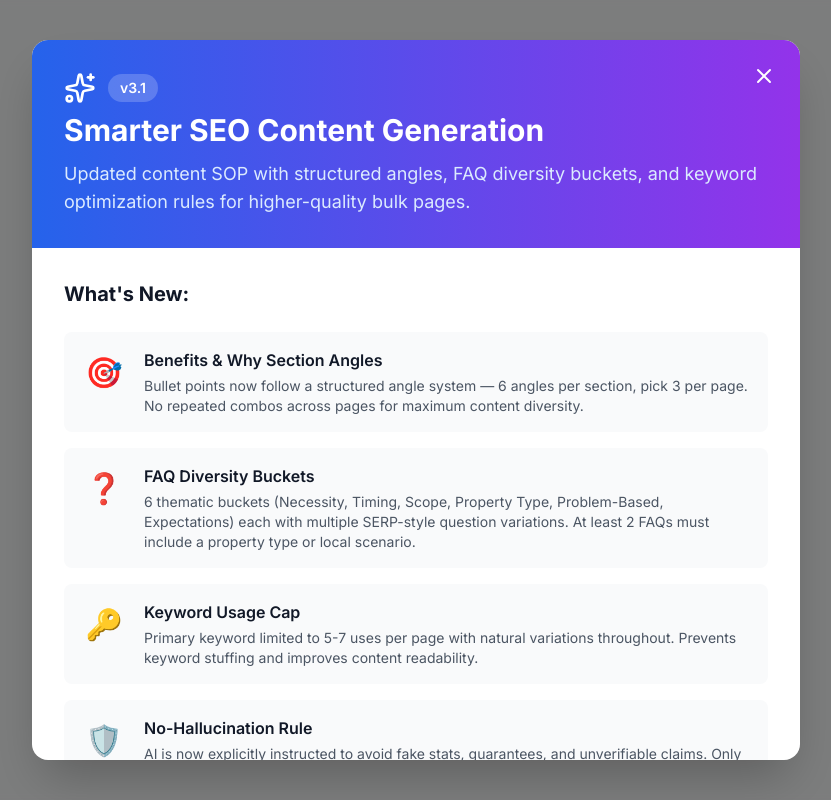
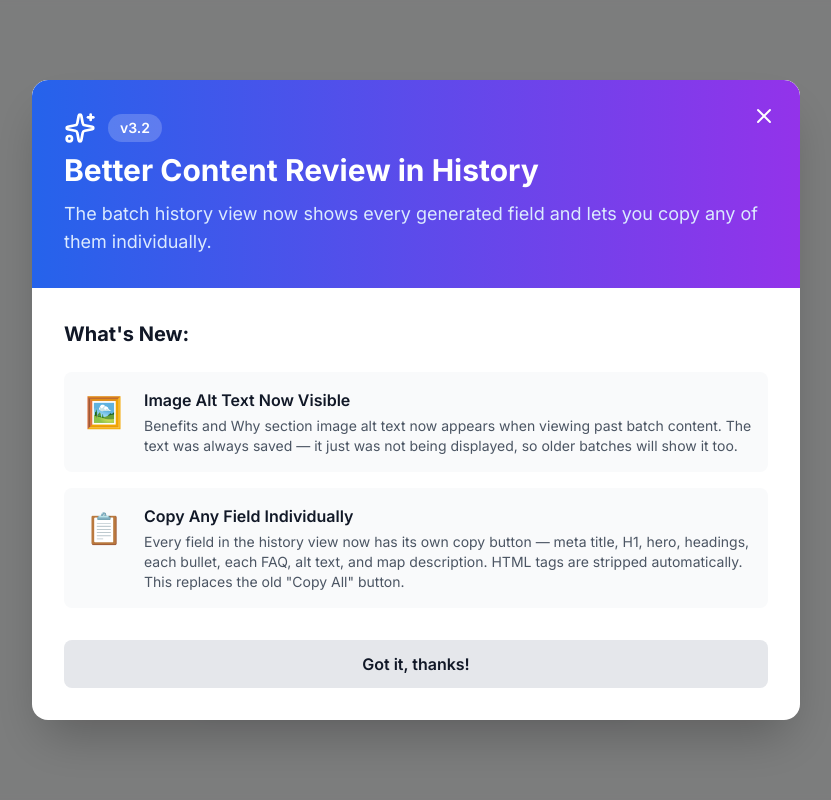
Before and after one commit to KaranSangoi/seo-page-generator, a Next.js app: page /login in a window 1280 px wide. Shown: the whole page, without its empty margins (224-1055 px from the left). Built offline with nearby package versions, Linux system fonts and the light colour scheme.

Commit message:
added alts in history tab

```diff
--- a/src/app/clients/[id]/BatchDetailModal.tsx
+++ b/src/app/clients/[id]/BatchDetailModal.tsx
@@ -11,6 +11,54 @@ import { getBatchDetailsAction } from './actions';
 interface BatchDetailModalProps {
   batchId: string;
   onClose: () => void;
+}
+
+/**
+ * Inline copy-to-clipboard button for a single content field.
+ * Owns its own "copied" state so each field gives independent feedback,
+ * mirroring the per-field copy affordance in ContentPreviewModal.
+ */
+function CopyFieldButton({ value, label }: { value: string; label: string }) {
+  const [copied, setCopied] = useState(false);
+
+  const handleCopy = async () => {
+    try {
+      // Strip HTML tags for clean copy (bullets are stored as HTML)
+      await navigator.clipboard.writeText(value.replace(/<[^>]*>/g, ''));
+      setCopied(true);
+      setTimeout(() => setCopied(false), 2000);
+    } catch (err) {
+      console.error('Failed to copy:', err);
+    }
+  };
+
+  return (
+    <button
+      onClick={handleCopy}
+      title={copied ? 'Copied!' : `Copy ${label}`}
+      className="flex-shrink-0 p-1 text-gray-400 hover:text-green-600 dark:hover:text-green-400 transition-colors"
+    >
+      {copied ? (
+        <svg className="w-3.5 h-3.5 text-green-600 dark:text-green-400" fill="none" stroke="currentColor" viewBox="0 0 24 24">
+          <path strokeLinecap="round" strokeLinejoin="round" strokeWidth={2} d="M5 13l4 4L19 7" />
+        </svg>
+      ) : (
+        <svg className="w-3.5 h-3.5" fill="none" stroke="currentColor" viewBox="0 0 24 24">
+          <path strokeLinecap="round" strokeLinejoin="round" strokeWidth={2} d="M8 16H6a2 2 0 01-2-2V6a2 2 0 012-2h8a2 2 0 012 2v2m-6 12h8a2 2 0 002-2v-8a2 2 0 00-2-2h-8a2 2 0 00-2 2v8a2 2 0 002 2z" />
+        </svg>
+      )}
+    </button>
+  );
+}
+
+/** A single content field: its rendered value plus an inline copy button. */
+function FieldRow({ label, copyValue, children }: { label: string; copyValue: string; children: React.ReactNode }) {
+  return (
+    <div className="flex items-start justify-between gap-2">
+      <div className="flex-1 min-w-0">{children}</div>
+      <CopyFieldButton value={copyValue} label={label} />
+    </div>
+  );
 }
 
 interface GeneratedPage {
@@ -49,7 +97,6 @@ export default function BatchDetailModal({ batchId, onClose }: BatchDetailModalP
   const [loading, setLoading] = useState(true);
   const [error, setError] = useState('');
   const [viewingContentPageId, setViewingContentPageId] = useState<string | null>(null);
-  const [copiedAll, setCopiedAll] = useState(false);
 
   // Fetch batch details
   useEffect(() => {
@@ -421,48 +468,26 @@ export default function BatchDetailModal({ batchId, onClose }: BatchDetailModalP
                                 {(() => {
                                   try {
                                     const content = JSON.parse(page.generatedContent);
-                                    const copyAllContent = () => {
-                                      const lines = [
-                                        `Meta Title: ${content.metaTitle || ''}`,
-                                        `Meta Description: ${content.metaDescription || ''}`,
-                                        `H1: ${content.h1 || ''}`,
-                                        `Hero Description: ${content.heroDescription || ''}`,
-                                        '',
-                                        `Benefits Heading: ${content.benefitsHeading || ''}`,
-                                        `Benefits Subheading: ${content.benefitsSubheading || ''}`,
-                                        ...(content.benefitsBullets || []).map((b: string, i: number) => `Benefit ${i + 1}: ${b.replace(/<[^>]*>/g, '')}`),
-                                        '',
-                                        `Why Heading: ${content.whyHeading || ''}`,
-                                        `Why Subheading: ${content.whySubheading || ''}`,
-                                        ...(content.whyBullets || []).map((b: string, i: number) => `Why ${i + 1}: ${b.replace(/<[^>]*>/g, '')}`),
-                                        '',
-                                        `FAQ Heading: ${content.faqHeading || ''}`,
-                                        ...(content.faqs || []).map((f: any, i: number) => `Q${i + 1}: ${f.question}\nA${i + 1}: ${f.answer}`),
-                                        '',
-                                        content.mapDescription ? `Map Description: ${content.mapDescription}` : '',
-                                      ].filter(Boolean).join('\n');
-                                      navigator.clipboard.writeText(lines);
-                                      setCopiedAll(true);
-                                      setTimeout(() => setCopiedAll(false), 2000);
-                                    };
                                     return (
                                       <div className="space-y-3">
                                         <div className="flex items-center justify-between mb-2">
                                           <h4 className="text-sm font-semibold text-gray-900 dark:text-white">Generated Content — {page.pageName}</h4>
-                                          <button
-                                            onClick={copyAllContent}
-                                            className="inline-flex items-center gap-1 px-2.5 py-1 text-xs font-medium text-gray-600 dark:text-gray-400 hover:bg-gray-200 dark:hover:bg-gray-600 rounded transition-colors"
-                                          >
-                                            {copiedAll ? 'Copied!' : 'Copy All'}
-                                          </button>
                                         </div>
 
                                         {/* Meta */}
                                         {(content.metaTitle || content.metaDescription) && (
                                           <div className="bg-white dark:bg-gray-800 rounded-lg p-3 border border-gray-200 dark:border-gray-600">
                                             <div className="text-xs font-semibold text-gray-500 dark:text-gray-400 uppercase mb-2">Meta</div>
-                                            {content.metaTitle && <p className="text-sm text-gray-900 dark:text-white mb-1"><span className="text-gray-500 dark:text-gray-400">Title:</span> {content.metaTitle}</p>}
-                                            {content.metaDescription && <p className="text-sm text-gray-900 dark:text-white"><span className="text-gray-500 dark:text-gray-400">Description:</span> {content.metaDescription}</p>}
+                                            {content.metaTitle && (
+                                              <FieldRow label="Meta Title" copyValue={content.metaTitle}>
+                                                <p className="text-sm text-gray-900 dark:text-white mb-1"><span className="text-gray-500 dark:text-gray-400">Title:</span> {content.metaTitle}</p>
+                                              </FieldRow>
+                                            )}
+                                            {content.metaDescription && (
+                                              <FieldRow label="Meta Description" copyValue={content.metaDescription}>
+                                                <p className="text-sm text-gray-900 dark:text-white"><span className="text-gray-500 dark:text-gray-400">Description:</span> {content.metaDescription}</p>
+                                              </FieldRow>
+                                            )}
                                           </div>
                                         )}
 
@@ -470,32 +495,76 @@ export default function BatchDetailModal({ batchId, onClose }: BatchDetailModalP
                                         {(content.h1 || content.heroDescription) && (
                                           <div className="bg-white dark:bg-gray-800 rounded-lg p-3 border border-gray-200 dark:border-gray-600">
                                             <div className="text-xs font-semibold text-gray-500 dark:text-gray-400 uppercase mb-2">Hero</div>
-                                            {content.h1 && <p className="text-sm font-medium text-gray-900 dark:text-white mb-1">{content.h1}</p>}
-                                            {content.heroDescription && <p className="text-sm text-gray-700 dark:text-gray-300">{content.heroDescription}</p>}
+                                            {content.h1 && (
+                                              <FieldRow label="H1" copyValue={content.h1}>
+                                                <p className="text-sm font-medium text-gray-900 dark:text-white mb-1">{content.h1}</p>
+                                              </FieldRow>
+                                            )}
+                                            {content.heroDescription && (
+                                              <FieldRow label="Hero Description" copyValue={content.heroDescription}>
+                                                <p className="text-sm text-gray-700 dark:text-gray-300">{content.heroDescription}</p>
+                                              </FieldRow>
+                                            )}
                                           </div>
                                         )}
 
                                         {/* Benefits */}
-                                        {(content.benefitsHeading || content.benefitsBullets?.length) && (
+                                        {(content.benefitsHeading || content.benefitsBullets?.length || content.benefitsImgAlt) && (
                                           <div className="bg-white dark:bg-gray-800 rounded-lg p-3 border border-gray-200 dark:border-gray-600">
                                             <div className="text-xs font-semibold text-gray-500 dark:text-gray-400 uppercase mb-2">Benefits</div>
-                                            {content.benefitsHeading && <p className="text-sm font-medium text-gray-900 dark:text-white mb-1">{content.benefitsHeading}</p>}
-                                            {content.benefitsSubheading && <p className="text-sm text-gray-600 dark:text-gray-400 mb-2">{content.benefitsSubheading}</p>}
+                                            {content.benefitsHeading && (
+                                              <FieldRow label="Benefits Heading" copyValue={content.benefitsHeading}>
+                                                <p className="text-sm font-medium text-gray-900 dark:text-white mb-1">{content.benefitsHeading}</p>
+                                              </FieldRow>
+                                            )}
+                                            {content.benefitsSubheading && (
+                                              <FieldRow label="Benefits Subheading" copyValue={content.benefitsSubheading}>
+                                                <p className="text-sm text-gray-600 dark:text-gray-400 mb-2">{content.benefitsSubheading}</p>
+                                              </FieldRow>
+                                            )}
                                             {content.benefitsBullets?.map((b: string, i: number) => (
-                                              <p key={i} className="text-sm text-gray-700 dark:text-gray-300 ml-2 mb-1" dangerouslySetInnerHTML={{ __html: `${i + 1}. ${b}` }} />
+                                              <FieldRow key={i} label={`Benefit ${i + 1}`} copyValue={b}>
+                                                <p className="text-sm text-gray-700 dark:text-gray-300 ml-2 mb-1" dangerouslySetInnerHTML={{ __html: `${i + 1}. ${b}` }} />
+                                              </FieldRow>
                                             ))}
+                                            {content.benefitsImgAlt && (
+                                              <div className="mt-2">
+                                                <div className="text-xs font-semibold text-gray-500 dark:text-gray-400 uppercase mb-1">Image Alt Text</div>
+                                                <FieldRow label="Benefits Image Alt Text" copyValue={content.benefitsImgAlt}>
+                                                  <p className="text-sm text-gray-900 dark:text-white bg-amber-50 dark:bg-amber-900/20 px-3 py-2 rounded-lg border border-amber-200 dark:border-amber-800">{content.benefitsImgAlt}</p>
+                                                </FieldRow>
+                                              </div>
+                                            )}
                                           </div>
                                         )}
 
                                         {/* Why */}
-                                        {(content.whyHeading || content.whyBullets?.length) && (
+                                        {(content.whyHeading || content.whyBullets?.length || content.whyImgAlt) && (
                                           <div className="bg-white dark:bg-gray-800 rounded-lg p-3 border border-gray-200 dark:border-gray-600">
                                             <div className="text-xs font-semibold text-gray-500 dark:text-gray-400 uppercase mb-2">Why Choose Us</div>
-                                            {content.whyHeading && <p className="text-sm font-medium text-gray-900 dark:text-white mb-1">{content.whyHeading}</p>}
-                                            {content.whySubheading && <p className="text-sm text-gray-600 dark:text-gray-400 mb-2">{content.whySubheading}</p>}
+                                            {content.whyHeading && (
+                                              <FieldRow label="Why Heading" copyValue={content.whyHeading}>
+                                                <p className="text-sm font-medium text-gray-900 dark:text-white mb-1">{content.whyHeading}</p>
+                                              </FieldRow>
+                                            )}
+                                            {content.whySubheading && (
+                                              <FieldRow label="Why Subheading" copyValue={content.whySubheading}>
+                                                <p className="text-sm text-gray-600 dark:text-gray-400 mb-2">{content.whySubheading}</p>
+                                              </FieldRow>
+                                            )}
                                             {content.whyBullets?.map((b: string, i: number) => (
-                                              <p key={i} className="text-sm text-gray-700 dark:text-gray-300 ml-2 mb-1" dangerouslySetInnerHTML={{ __html: `${i + 1}. ${b}` }} />
+                                              <FieldRow key={i} label={`Why ${i + 1}`} copyValue={b}>
+                                                <p className="text-sm text-gray-700 dark:text-gray-300 ml-2 mb-1" dangerouslySetInnerHTML={{ __html: `${i + 1}. ${b}` }} />
+                                              </FieldRow>
                                             ))}
+                                            {content.whyImgAlt && (
+                                              <div className="mt-2">
+                                                <div className="text-xs font-semibold text-gray-500 dark:text-gray-400 uppercase mb-1">Image Alt Text</div>
+                                                <FieldRow label="Why Image Alt Text" copyValue={content.whyImgAlt}>
+                                                  <p className="text-sm text-gray-900 dark:text-white bg-amber-50 dark:bg-amber-900/20 px-3 py-2 rounded-lg border border-amber-200 dark:border-amber-800">{content.whyImgAlt}</p>
+                                                </FieldRow>
+                                              </div>
+                                            )}
                                           </div>
                                         )}
 
@@ -504,10 +573,12 @@ export default function BatchDetailModal({ batchId, onClose }: BatchDetailModalP
                                           <div className="bg-white dark:bg-gray-800 rounded-lg p-3 border border-gray-200 dark:border-gray-600">
                                             <div className="text-xs font-semibold text-gray-500 dark:text-gray-400 uppercase mb-2">FAQs{content.faqHeading ? ` — ${content.faqHeading}` : ''}</div>
                                             {content.faqs.map((faq: any, i: number) => (
-                                              <div key={i} className="mb-2 last:mb-0">
-                                                <p className="text-sm font-medium text-gray-900 dark:text-white">Q{i + 1}: {faq.question}</p>
-                                                <p className="text-sm text-gray-700 dark:text-gray-300 ml-4">{faq.answer}</p>
-                                              </div>
+                                              <FieldRow key={i} label={`FAQ ${i + 1}`} copyValue={`Q: ${faq.question}\nA: ${faq.answer}`}>
+                                                <div className="mb-2 last:mb-0">
+                                                  <p className="text-sm font-medium text-gray-900 dark:text-white">Q{i + 1}: {faq.question}</p>
+                                                  <p className="text-sm text-gray-700 dark:text-gray-300 ml-4">{faq.answer}</p>
+                                                </div>
+                                              </FieldRow>
                                             ))}
                                           </div>
                                         )}
@@ -516,7 +587,9 @@ export default function BatchDetailModal({ batchId, onClose }: BatchDetailModalP
                                         {content.mapDescription && (
                                           <div className="bg-white dark:bg-gray-800 rounded-lg p-3 border border-gray-200 dark:border-gray-600">
                                             <div className="text-xs font-semibold text-gray-500 dark:text-gray-400 uppercase mb-2">Map Description</div>
-                                            <p className="text-sm text-gray-700 dark:text-gray-300">{content.mapDescription}</p>
+                                            <FieldRow label="Map Description" copyValue={content.mapDescription}>
+                                              <p className="text-sm text-gray-700 dark:text-gray-300">{content.mapDescription}</p>
+                                            </FieldRow>
                                           </div>
                                         )}
                                       </div>
--- a/src/components/AnnouncementModal.tsx
+++ b/src/components/AnnouncementModal.tsx
@@ -18,33 +18,23 @@ interface Announcement {
 }
 
 // Current announcement - update this when you have new features to announce
-export const CURRENT_VERSION = 'v3.1';
+export const CURRENT_VERSION = 'v3.2';
 
 const CURRENT_ANNOUNCEMENT: Announcement = {
-  id: 'seo-sop-upgrade-v3.1',
-  version: 'v3.1',
-  title: 'Smarter SEO Content Generation',
-  description: 'Updated content SOP with structured angles, FAQ diversity buckets, and keyword optimization rules for higher-quality bulk pages.',
+  id: 'history-tab-improvements-v3.2',
+  version: 'v3.2',
+  title: 'Better Content Review in History',
+  description: 'The batch history view now shows every generated field and lets you copy any of them individually.',
   features: [
     {
-      icon: '🎯',
-      title: 'Benefits & Why Section Angles',
-      description: 'Bullet points now follow a structured angle system — 6 angles per section, pick 3 per page. No repeated combos across pages for maximum content diversity.',
+      icon: '🖼️',
+      title: 'Image Alt Text Now Visible',
+      description: 'Benefits and Why section image alt text now appears when viewing past batch content. The text was always saved — it just was not being displayed, so older batches will show it too.',
     },
     {
-      icon: '❓',
-      title: 'FAQ Diversity Buckets',
-      description: '6 thematic buckets (Necessity, Timing, Scope, Property Type, Problem-Based, Expectations) each with multiple SERP-style question variations. At least 2 FAQs must include a property type or local scenario.',
-    },
-    {
-      icon: '🔑',
-      title: 'Keyword Usage Cap',
-      description: 'Primary keyword limited to 5-7 uses per page with natural variations throughout. Prevents keyword stuffing and improves content readability.',
-    },
-    {
-      icon: '🛡️',
-      title: 'No-Hallucination Rule',
-      description: 'AI is now explicitly instructed to avoid fake stats, guarantees, and unverifiable claims. Only general service knowledge and logical assumptions allowed.',
+      icon: '📋',
+      title: 'Copy Any Field Individually',
+      description: 'Every field in the history view now has its own copy button — meta title, H1, hero, headings, each bullet, each FAQ, alt text, and map description. HTML tags are stripped automatically. This replaces the old "Copy All" button.',
     },
   ],
 };
```
Also changed, not shown: 1 other file (tests, documents, lock files or other folders).
